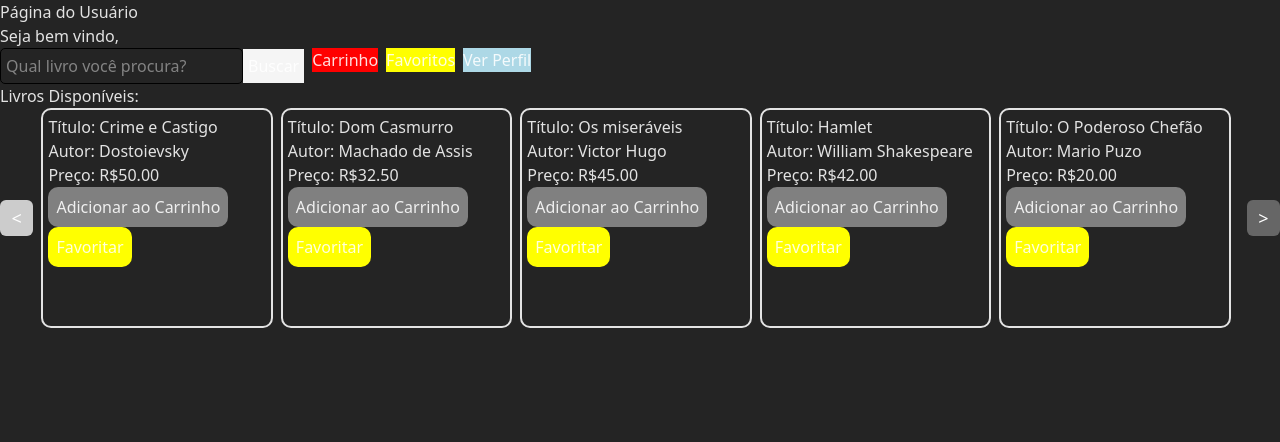
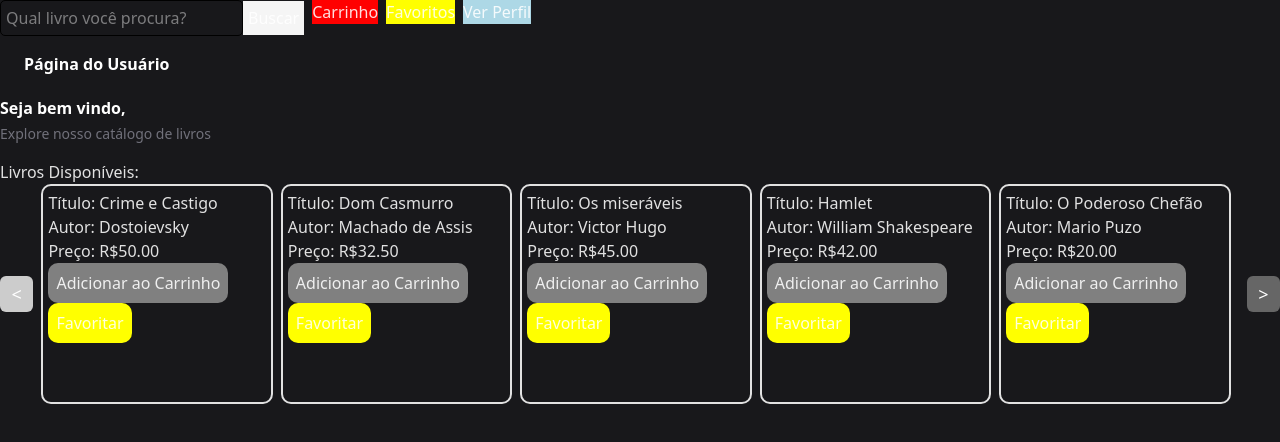
Before and after one commit to GuilhermeAyala/Livraria, a React (Vite) app: page /user in a window 1280 px wide. Shown: the top 442 px of the page. Built offline with nearby package versions, Linux system fonts and the light colour scheme.

Commit message:
Update UserPage.tsx
Adição tailwind na página/componente

```diff
--- a/src/pages/UserPage.tsx
+++ b/src/pages/UserPage.tsx
@@ -11,10 +11,13 @@ const UserPage = () => {
     const { adicionarAoCarrinho } = useCarrinho();
 
     return(
-        <div>
-            <h1>Página do Usuário</h1>
-            <h2>Seja bem vindo, {nome}</h2>
+        <div className="min-h-screen bg-zinc-900">
             <Menu nome={nome}/>
+            <div className="px-6 py-4">
+                <h1 className="text-white text=x1 font-semibold mb-1">Página do Usuário</h1>
+            </div>
+            <h2 className="text-white text=x1 font-semibold mb-1">Seja bem vindo, <span className="text-blue-400">{nome}</span></h2>
+            <p className="text-zinc-500 text-sm mb-4">Explore nosso catálogo de livros</p>
             <ListaBooks books = {books} handleAdicionarLivro={adicionarAoCarrinho}/>
         </div>
     )
```
